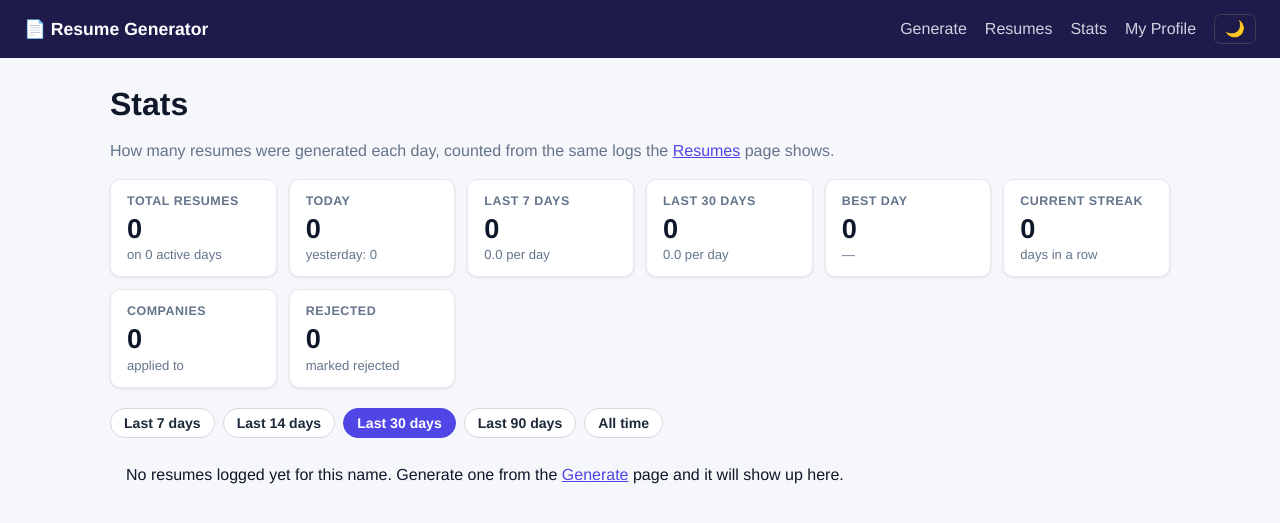
After one commit to pop33557799/resume_generator, a Flask app: page /stats in a window 1280 px wide. The commit adds this page. Shown: the top 523 px of the page. Run offline with Flask 3, Linux system fonts and the light colour scheme.

Commit message:
add statistic page

```diff
--- a/app.py
+++ b/app.py
@@ -15,12 +15,13 @@ Model (per the reference prompt):
 """
 
 import json
+import math
 import os
 import re
 import html
 import tempfile
 import time
-from datetime import date
+from datetime import date, timedelta
 from pathlib import Path
 
 from openpyxl import Workbook, load_workbook
@@ -1000,6 +1001,179 @@ def read_log_rows(pid: str) -> list:
     return rows
 
 
+# ---------------------------------------------------------------------------
+# Statistics — how many resumes were generated per day (/stats page)
+# ---------------------------------------------------------------------------
+
+# Range choices for the daily chart: (key, label, number of days, None = all time)
+STATS_RANGES = (
+    ("7", "Last 7 days", 7),
+    ("14", "Last 14 days", 14),
+    ("30", "Last 30 days", 30),
+    ("90", "Last 90 days", 90),
+    ("all", "All time", None),
+)
+STATS_RANGE_DEFAULT = "30"
+STATS_MONTHS = 12          # months shown in the monthly chart
+STATS_MAX_BARS = 730       # never render more than ~2 years of daily bars
+
+
+def _log_date(value: str) -> str:
+    """A log row's Date cell is 'YYYY-MM-DD HH:MM:SS' (older rows are just
+    'YYYY-MM-DD'). Return the YYYY-MM-DD part, or '' when it isn't a date."""
+    m = re.match(r"^\s*(\d{4}-\d{2}-\d{2})", str(value or ""))
+    return m.group(1) if m else ""
+
+
+def daily_counts(rows: list) -> dict:
+    """{'YYYY-MM-DD': count} over a list of log rows."""
+    counts = {}
+    for r in rows:
+        day = _log_date(r.get("date", ""))
+        if day:
+            counts[day] = counts.get(day, 0) + 1
+    return counts
+
+
+def monthly_counts(counts: dict) -> dict:
+    """{'YYYY-MM': count} rolled up from the daily counts."""
+    months = {}
+    for day, n in counts.items():
+        key = day[:7]
+        months[key] = months.get(key, 0) + n
+    return months
+
+
+def build_daily_series(counts: dict, days: int | None, today: date) -> list:
+    """One entry per day, oldest → newest, with the count and bar height (% of
+    peak). days=None means all time: from the first logged day through today."""
+    if days is None:
+        first = date.fromisoformat(min(counts)) if counts else today
+        span = (today - first).days + 1
+    else:
+        span = days
+    span = min(max(span, 1), STATS_MAX_BARS)
+    start = today - timedelta(days=span - 1)
+    series = []
+    for i in range(span):
+        day = start + timedelta(days=i)
+        key = day.isoformat()
+        series.append({"date": key, "label": day.strftime("%d/%m"),
+                       "count": counts.get(key, 0)})
+    peak = max((s["count"] for s in series), default=0)
+    for s in series:
+        s["pct"] = round(s["count"] / peak * 100) if peak else 0
+        s["is_today"] = s["date"] == today.isoformat()
+    return series
+
+
+def build_monthly_series(counts: dict, months: int, today: date) -> list:
+    """The last `months` calendar months (oldest → newest), with counts and bar
+    height (% of peak)."""
+    keys, y, m = [], today.year, today.month
+    for _ in range(months):
+        keys.append(f"{y:04d}-{m:02d}")
+        m -= 1
+        if m == 0:
+            y, m = y - 1, 12
+    series = [{"key": k, "label": f"{_MONTHS[int(k[5:7])][:3]} {k[2:4]}",
+               "count": counts.get(k, 0)} for k in reversed(keys)]
+    peak = max((s["count"] for s in series), default=0)
+    for s in series:
+        s["pct"] = round(s["count"] / peak * 100) if peak else 0
+        s["is_current"] = s["key"] == f"{today.year:04d}-{today.month:02d}"
+    return series
+
+
+def stats_summary(counts: dict, rows: list, today: date) -> dict:
+    """Headline numbers for the stats page."""
+    def window(days: int) -> int:
+        start = today - timedelta(days=days - 1)
+        return sum(n for day, n in counts.items()
+                   if start <= date.fromisoformat(day) <= today)
+
+    best_day, best_count = "", 0
+    for day, n in counts.items():
+        if n > best_count or (n == best_count and day > best_day):
+            best_day, best_count = day, n
+
+    # Consecutive days with at least one resume, ending today (or yesterday).
+    streak, cursor = 0, today
+    if counts.get(cursor.isoformat(), 0) == 0:
+        cursor -= timedelta(days=1)
+    while counts.get(cursor.isoformat(), 0) > 0:
+        streak += 1
+        cursor -= timedelta(days=1)
+
+    companies = {(r.get("company") or "").strip().lower()
+                 for r in rows if (r.get("company") or "").strip()}
+    return {
+        "total": len(rows),
+        "today": counts.get(today.isoformat(), 0),
+        "yesterday": counts.get((today - timedelta(days=1)).isoformat(), 0),
+        "week": window(7),
+        "month": window(30),
+        "avg_day": round(window(30) / 30, 1),
+        "active_days": len(counts),
+        "best_day": best_day,
+        "best_day_label": (f"{best_day[8:10]}/{best_day[5:7]}/{best_day[0:4]}"
+                           if best_day else "—"),
+        "best_count": best_count,
+        "streak": streak,
+        "rejected": sum(1 for r in rows if r.get("is_rejected")),
+        "companies": len(companies),
+    }
+
+
+@app.route("/stats")
+def stats():
+    """Daily generation counts + charts for the selected name's resumes."""
+    _migrate_legacy_log()
+    profiles = list_profiles()
+    pid = request.args.get("profile", "").strip() or get_active_id()
+    if pid:
+        set_active_id(pid)
+    current_profile = load_profile(pid)
+    current_name = current_profile.get("name", "")
+    names = list_profile_names(profiles)
+
+    # Same scope as the Resumes page: every log belonging to this name.
+    rows = []
+    for p in profiles_for_name(current_name, profiles):
+        rows.extend(read_log_rows(p["id"]))
+
+    today = date.today()
+    counts = daily_counts(rows)
+
+    range_key = request.args.get("range", "").strip() or STATS_RANGE_DEFAULT
+    range_days = {key: days for key, _label, days in STATS_RANGES}
+    if range_key not in range_days:
+        range_key = STATS_RANGE_DEFAULT
+    range_label = next(label for key, label, _d in STATS_RANGES if key == range_key)
+
+    daily = build_daily_series(counts, range_days[range_key], today)
+    monthly = build_monthly_series(monthly_counts(counts), STATS_MONTHS, today)
+
+    # The table follows the selected range so it always agrees with the chart.
+    in_range = {s["date"] for s in daily if s["count"]}
+    daily_table = [
+        {"date": day, "weekday": date.fromisoformat(day).strftime("%a"),
+         "count": counts[day]}
+        for day in sorted(in_range, reverse=True)
+    ]
+    range_total = sum(row["count"] for row in daily_table)
+    for row in daily_table:
+        row["pct"] = round(row["count"] / range_total * 100) if range_total else 0
+
+    return render_template(
+        "stats.html", summary=stats_summary(counts, rows, today),
+        daily=daily, daily_peak=max((s["count"] for s in daily), default=0),
+        monthly=monthly, daily_table=daily_table, range_total=range_total,
+        ranges=STATS_RANGES, range_key=range_key, range_label=range_label,
+        today=today, profiles=profiles, current=pid, names=names,
+        current_name=current_name)
+
+
 @app.route("/generate", methods=["POST"])
 def generate():
     job_description = request.form.get("job_description", "").strip()
@@ -1045,12 +1219,20 @@ def generate():
     return redirect(url_for("index"))
 
 
-def _resumes_redirect(pid: str, query: str):
+RESUMES_PER_PAGE_CHOICES = (20, 50, 100, 500)
+RESUMES_PER_PAGE_DEFAULT = RESUMES_PER_PAGE_CHOICES[0]
+
+
+def _resumes_redirect(pid: str, query: str, page: int = None, per_page: int = None):
     args = {}
     if query:
         args["q"] = query
     if pid:
         args["profile"] = pid
+    if page and page > 1:
+        args["page"] = page
+    if per_page and per_page != RESUMES_PER_PAGE_DEFAULT:
+        args["per_page"] = per_page
     return redirect(url_for("resumes", **args))
 
 
@@ -1079,9 +1261,22 @@ def resumes():
                 if q in r["job_title"].lower()
                 or q in r["company"].lower()
                 or q in r["url"].lower()]
+    shown = len(rows)
+
+    per_page = request.args.get("per_page", type=int) or RESUMES_PER_PAGE_DEFAULT
+    if per_page not in RESUMES_PER_PAGE_CHOICES:
+        per_page = RESUMES_PER_PAGE_DEFAULT
+    page_count = max(1, math.ceil(shown / per_page)) if shown else 1
+    page = request.args.get("page", type=int) or 1
+    page = min(max(page, 1), page_count)
+    start = (page - 1) * per_page
+    rows = rows[start:start + per_page]
+
     return render_template("resumes.html", rows=rows, q=query, total=total,
-                           shown=len(rows), profiles=profiles, current=pid,
-                           names=names, current_name=current_name)
+                           shown=shown, profiles=profiles, current=pid,
+                           names=names, current_name=current_name,
+                           page=page, page_count=page_count, per_page=per_page,
+                           per_page_choices=RESUMES_PER_PAGE_CHOICES)
 
 
 PROGRESS_VALUES = ("", "Rejected")
@@ -1094,6 +1289,8 @@ def update_progress():
     progress = request.form.get("progress", "").strip()
     query = request.form.get("q", "").strip()
     pid = request.form.get("profile_id", "").strip() or get_active_id()
+    page = request.form.get("page", type=int)
+    per_page = request.form.get("per_page", type=int)
     if progress not in PROGRESS_VALUES:
         progress = ""
     path = resumes_log_path(pid) if pid else None
@@ -1109,7 +1306,7 @@ def update_progress():
         except Exception as exc:  # noqa: BLE001
             app.logger.warning("Could not update progress: %s", exc)
             flash("Could not update progress (is the Excel file open elsewhere?).", "error")
-    return _resumes_redirect(pid, query)
+    return _resumes_redirect(pid, query, page, per_page)
 
 
 @app.route("/resumes/note", methods=["POST"])
@@ -1119,6 +1316,8 @@ def update_note():
     note = request.form.get("note", "").strip()
     query = request.form.get("q", "").strip()
     pid = request.form.get("profile_id", "").strip() or get_active_id()
+    page = request.form.get("page", type=int)
+    per_page = request.form.get("per_page", type=int)
     path = resumes_log_path(pid) if pid else None
     if row and row >= 2 and path and path.exists():
         try:
@@ -1130,7 +1329,7 @@ def update_note():
         except Exception as exc:  # noqa: BLE001
             app.logger.warning("Could not update note: %s", exc)
             flash("Could not update note (is the Excel file open elsewhere?).", "error")
-    return _resumes_redirect(pid, query)
+    return _resumes_redirect(pid, query, page, per_page)
 
 
 @app.route("/resumes/delete", methods=["POST"])
@@ -1139,6 +1338,8 @@ def delete_resume():
     row = request.form.get("row", type=int)
     query = request.form.get("q", "").strip()
     pid = request.form.get("profile_id", "").strip() or get_active_id()
+    page = request.form.get("page", type=int)
+    per_page = request.form.get("per_page", type=int)
     path = resumes_log_path(pid) if pid else None
     if row and row >= 2 and path and path.exists():
         try:
@@ -1159,7 +1360,7 @@ def delete_resume():
         except Exception as exc:  # noqa: BLE001
             app.logger.warning("Could not delete row: %s", exc)
             flash("Could not delete (is the Excel file open elsewhere?).", "error")
-    return _resumes_redirect(pid, query)
+    return _resumes_redirect(pid, query, page, per_page)
 
 
 @app.route("/resumes/file/<path:filename>")
@@ -1171,4 +1372,4 @@ def resume_file(filename):
 
 
 if __name__ == "__main__":
-    app.run(debug=True, port=5000)
+    app.run(debug=True, port=5000, use_reloader=False)
--- a/static/style.css
+++ b/static/style.css
@@ -163,6 +163,26 @@ table.resumes tr.is-rejected:hover { background: var(--rejected-bg-hover); }
 .delete-form { margin: 0; }
 .btn-sm { margin-top: 0; padding: 5px 10px; font-size: .85rem; white-space: nowrap; }
 
+/* Resumes list meta bar (results count + per-page selector). */
+.resumes-meta { display: flex; flex-wrap: wrap; gap: 12px; align-items: center;
+                justify-content: space-between; margin: 2px 0 12px; }
+.resumes-meta p { margin: 0; }
+.per-page-form { margin: 0; }
+.per-page-form .inline { display: inline-flex; align-items: center; gap: 6px; margin: 0; }
+.per-page-form select { width: auto; margin-top: 0; min-width: 80px; }
+
+/* Pagination controls above the table. */
+.pagination { display: flex; flex-wrap: wrap; gap: 8px; align-items: center;
+              justify-content: center; margin: 6px 0 18px; }
+.pagination .page-link { padding: 6px 14px; border-radius: 6px; font-weight: 600;
+                         background: var(--surface); border: 1px solid var(--border);
+                         color: var(--blue); text-decoration: none; }
+.pagination a.page-link:hover { background: var(--row-hover); text-decoration: none;
+                                border-color: var(--blue); }
+.pagination .page-link.disabled { color: var(--muted); opacity: .55; cursor: not-allowed;
+                                  pointer-events: none; }
+.pagination .page-info { color: var(--muted); padding: 6px 8px; }
+
 /* Profiles bar */
 .profiles-bar { display: flex; flex-wrap: wrap; gap: 10px; align-items: center;
                 margin: 8px 0 12px; padding: 12px 14px; background: var(--surface);
--- a/templates/base.html
+++ b/templates/base.html
@@ -25,6 +25,7 @@
     <nav>
       <a href="{{ url_for('index') }}">Generate</a>
       <a href="{{ url_for('resumes') }}">Resumes</a>
+      <a href="{{ url_for('stats') }}">Stats</a>
       <a href="{{ url_for('profile') }}">My Profile</a>
       <button type="button" id="theme-toggle" class="theme-toggle"
               onclick="toggleTheme()" aria-label="Toggle dark mode" title="Toggle dark mode">🌙</button>
--- /dev/null
+++ b/templates/stats.html
@@ -0,0 +1,233 @@
+{% extends "base.html" %}
+{% block title %}Stats — Resume Generator{% endblock %}
+{% block content %}
+<style>
+  /* This page holds charts, so it needs more room than the default width. */
+  .container { max-width: 1100px; }
+
+  /* Summary tiles */
+  .stat-grid { display: grid; grid-template-columns: repeat(auto-fit, minmax(155px, 1fr));
+               gap: 12px; margin: 16px 0 20px; }
+  .stat-card { background: var(--surface); border: 1px solid var(--border);
+               border-radius: 10px; padding: 14px 16px; box-shadow: var(--shadow); }
+  .stat-label { color: var(--muted); font-size: .78rem; font-weight: 700;
+                text-transform: uppercase; letter-spacing: .04em; }
+  .stat-value { font-size: 1.7rem; font-weight: 700; line-height: 1.15; margin-top: 5px; }
+  .stat-sub { color: var(--muted); font-size: .82rem; margin-top: 3px; }
+
+  /* Range pills */
+  .range-bar { display: flex; flex-wrap: wrap; gap: 8px; align-items: center; margin: 0 0 16px; }
+  .range-bar .range-link { padding: 6px 13px; border-radius: 999px; font-size: .88rem;
+                           font-weight: 600; text-decoration: none; color: var(--btn-text);
+                           background: var(--surface); border: 1px solid var(--border-strong); }
+  .range-bar .range-link:hover { background: var(--btn-hover); }
+  .range-bar .range-link.is-active { background: var(--blue); border-color: var(--blue); color: #fff; }
+
+  /* Charts — bars are plain divs sized by the server, so they follow the
+     light/dark theme variables and need no charting library or CDN. */
+  .chart-panel { background: var(--surface); border: 1px solid var(--border); border-radius: 10px;
+                 padding: 16px 18px 14px; box-shadow: var(--shadow); margin-bottom: 20px; }
+  .chart-panel h2 { margin: 0 0 6px; font-size: 1.05rem; }
+  .chart-panel .chart-note { margin: 0; font-size: .85rem; }
+  .chart-scroll { overflow-x: auto; -webkit-overflow-scrolling: touch;
+                  padding: 26px 2px 0; margin-top: 6px; }
+  .chart { display: flex; align-items: flex-end; gap: 4px; width: max-content;
+           padding-bottom: 4px; border-bottom: 1px solid var(--border-strong); }
+  .chart-col { flex: 0 0 auto; width: var(--col-w, 34px); display: flex;
+               flex-direction: column; align-items: center; }
+  .chart-plot { position: relative; width: 100%; height: 180px; display: flex;
+                align-items: flex-end; justify-content: center; }
+  .chart-bar { position: relative; width: 76%; min-height: 2px; border-radius: 4px 4px 0 0;
+               background: var(--blue); }
+  .chart-bar:hover { filter: brightness(1.12); }
+  .chart-bar.is-empty { background: var(--border-strong); }
+  .chart-count { position: absolute; top: -19px; left: 50%; transform: translateX(-50%);
+                 font-size: .74rem; font-weight: 700; color: var(--text); }
+  .chart-bar.is-empty .chart-count { visibility: hidden; }
+  .chart-day { font-size: .72rem; color: var(--muted); margin-top: 6px; white-space: nowrap; }
+  .chart-col.is-today .chart-day { color: var(--blue); font-weight: 700; }
+  .chart-col.is-today .chart-bar { box-shadow: 0 0 0 2px var(--blue-soft); }
+  .chart-months { --col-w: 46px; }
+
+  /* Daily totals table */
+  .stats-table { width: 100%; border-collapse: collapse; background: var(--surface);
+                 border: 1px solid var(--border); border-radius: 10px; overflow: hidden;
+                 font-size: .92rem; }
+  .stats-table th, .stats-table td { text-align: left; padding: 9px 12px;
+                 border-bottom: 1px solid var(--row-border); }
+  .stats-table thead th { background: var(--th-bg); color: var(--th-text); font-weight: 700;
+                 white-space: nowrap; }
+  .stats-table tbody tr:last-child td { border-bottom: none; }
+  .stats-table tbody tr:hover { background: var(--row-hover); }
+  .stats-table .num { text-align: right; font-weight: 700;
+                      font-variant-numeric: tabular-nums; }
+  .share-cell { width: 42%; }
+  .share-track { display: inline-block; vertical-align: middle; width: calc(100% - 56px);
+                 min-width: 60px; height: 8px; border-radius: 999px;
+                 background: var(--blue-soft); overflow: hidden; }
+  .share-fill { display: block; height: 100%; background: var(--blue); border-radius: 999px; }
+  .share-text { margin-left: 8px; font-size: .82rem; }
+
+  @media (max-width: 640px) {
+    .stat-value { font-size: 1.45rem; }
+    .chart-plot { height: 140px; }
+    .share-cell { width: auto; }
+  }
+</style>
+
+<h1>Stats</h1>
+<p class="muted">
+  How many resumes were generated each day{% if current_name %} for <strong>{{ current_name }}</strong>{% endif %},
+  counted from the same logs the <a href="{{ url_for('resumes', profile=current) }}">Resumes</a> page shows.
+</p>
+
+{% if profiles %}
+<div class="profiles-bar">
+  <label class="inline">Name:
+    <select onchange="location.href='{{ url_for('stats') }}?profile=' + encodeURIComponent(this.value) + '&range={{ range_key }}'">
+      {% for n in names %}
+      <option value="{{ n.id }}" {{ 'selected' if n.name == current_name }}>{{ n.name }}</option>
+      {% endfor %}
+    </select>
+  </label>
+  <span class="muted">Showing all resumes logged for this name.</span>
+</div>
+{% endif %}
+
+<div class="stat-grid">
+  <div class="stat-card">
+    <div class="stat-label">Total resumes</div>
+    <div class="stat-value">{{ summary.total }}</div>
+    <div class="stat-sub">on {{ summary.active_days }} active day{{ '' if summary.active_days == 1 else 's' }}</div>
+  </div>
+  <div class="stat-card">
+    <div class="stat-label">Today</div>
+    <div class="stat-value">{{ summary.today }}</div>
+    <div class="stat-sub">yesterday: {{ summary.yesterday }}</div>
+  </div>
+  <div class="stat-card">
+    <div class="stat-label">Last 7 days</div>
+    <div class="stat-value">{{ summary.week }}</div>
+    <div class="stat-sub">{{ (summary.week / 7)|round(1) }} per day</div>
+  </div>
+  <div class="stat-card">
+    <div class="stat-label">Last 30 days</div>
+    <div class="stat-value">{{ summary.month }}</div>
+    <div class="stat-sub">{{ summary.avg_day }} per day</div>
+  </div>
+  <div class="stat-card">
+    <div class="stat-label">Best day</div>
+    <div class="stat-value">{{ summary.best_count }}</div>
+    <div class="stat-sub">{{ summary.best_day_label }}</div>
+  </div>
+  <div class="stat-card">
+    <div class="stat-label">Current streak</div>
+    <div class="stat-value">{{ summary.streak }}</div>
+    <div class="stat-sub">day{{ '' if summary.streak == 1 else 's' }} in a row</div>
+  </div>
+  <div class="stat-card">
+    <div class="stat-label">Companies</div>
+    <div class="stat-value">{{ summary.companies }}</div>
+    <div class="stat-sub">applied to</div>
+  </div>
+  <div class="stat-card">
+    <div class="stat-label">Rejected</div>
+    <div class="stat-value">{{ summary.rejected }}</div>
+    <div class="stat-sub">marked rejected</div>
+  </div>
+</div>
+
+<div class="range-bar">
+  {% for key, label, days in ranges %}
+  <a class="range-link {{ 'is-active' if key == range_key }}"
+     href="{{ url_for('stats', profile=current, range=key) }}">{{ label }}</a>
+  {% endfor %}
+</div>
+
+{% if not summary.total %}
+<div class="flash">No resumes logged yet for this name. Generate one from the
+  <a href="{{ url_for('index') }}">Generate</a> page and it will show up here.</div>
+{% else %}
+<div class="chart-panel">
+  <h2>Daily resumes generated — {{ range_label }}</h2>
+  <p class="chart-note muted">
+    {{ range_total }} in this range · peak {{ daily_peak }} in a day{% if summary.best_day %}
+    ({{ summary.best_day_label }}){% endif %} · hover a bar for its date
+  </p>
+  <div class="chart-scroll">
+    <div class="chart">
+      {% for d in daily %}
+      <div class="chart-col {{ 'is-today' if d.is_today }}"
+           title="{{ d.date }}: {{ d.count }} resume{{ '' if d.count == 1 else 's' }}">
+        <div class="chart-plot">
+          <div class="chart-bar {{ 'is-empty' if not d.count }}"
+               style="height: {{ d.pct if d.count else 0 }}%">
+            <span class="chart-count">{{ d.count }}</span>
+          </div>
+        </div>
+        <span class="chart-day">{{ d.label }}</span>
+      </div>
+      {% endfor %}
+    </div>
+  </div>
+</div>
+
+<div class="chart-panel">
+  <h2>Monthly totals — last 12 months</h2>
+  <p class="chart-note muted">
+    Same count, rolled up per calendar month. The current month ({{ today.strftime('%B %Y') }})
+    is still in progress.
+  </p>
+  <div class="chart-scroll">
+    <div class="chart chart-months">
+      {% for m in monthly %}
+      <div class="chart-col {{ 'is-today' if m.is_current }}"
+           title="{{ m.key }}: {{ m.count }} resume{{ '' if m.count == 1 else 's' }}">
+        <div class="chart-plot">
+          <div class="chart-bar {{ 'is-empty' if not m.count }}"
+               style="height: {{ m.pct if m.count else 0 }}%">
+            <span class="chart-count">{{ m.count }}</span>
+          </div>
+        </div>
+        <span class="chart-day">{{ m.label }}</span>
+      </div>
+      {% endfor %}
+    </div>
+  </div>
+</div>
+
+<div class="chart-panel">
+  <h2>Daily breakdown — {{ range_label }}</h2>
+  <p class="chart-note muted">
+    {{ daily_table|length }} day{{ '' if daily_table|length == 1 else 's' }} with at least one resume,
+    newest first. Days with none are left out.
+  </p>
+  <div class="chart-scroll">
+    {% if daily_table %}
+    <table class="stats-table">
+      <thead>
+        <tr>
+          <th>Date</th><th>Day</th><th class="num">Resumes</th><th class="share-cell">Share of range</th>
+        </tr>
+      </thead>
+      <tbody>
+        {% for row in daily_table %}
+        <tr>
+          <td class="nowrap">{{ row.date }}</td>
+          <td class="muted">{{ row.weekday }}</td>
+          <td class="num">{{ row.count }}</td>
+          <td class="share-cell">
+            <span class="share-track"><span class="share-fill" style="width: {{ row.pct }}%"></span></span>
+            <span class="muted share-text">{{ row.pct }}%</span>
+          </td>
+        </tr>
+        {% endfor %}
+      </tbody>
+    </table>
+    {% else %}
+    <p class="muted">No resumes in this range — pick a longer range above.</p>
+    {% endif %}
+  </div>
+</div>
+{% endif %}
+{% endblock %}
```
Also changed, not shown: templates/resumes.html (+41 -3 lines), README.md.
